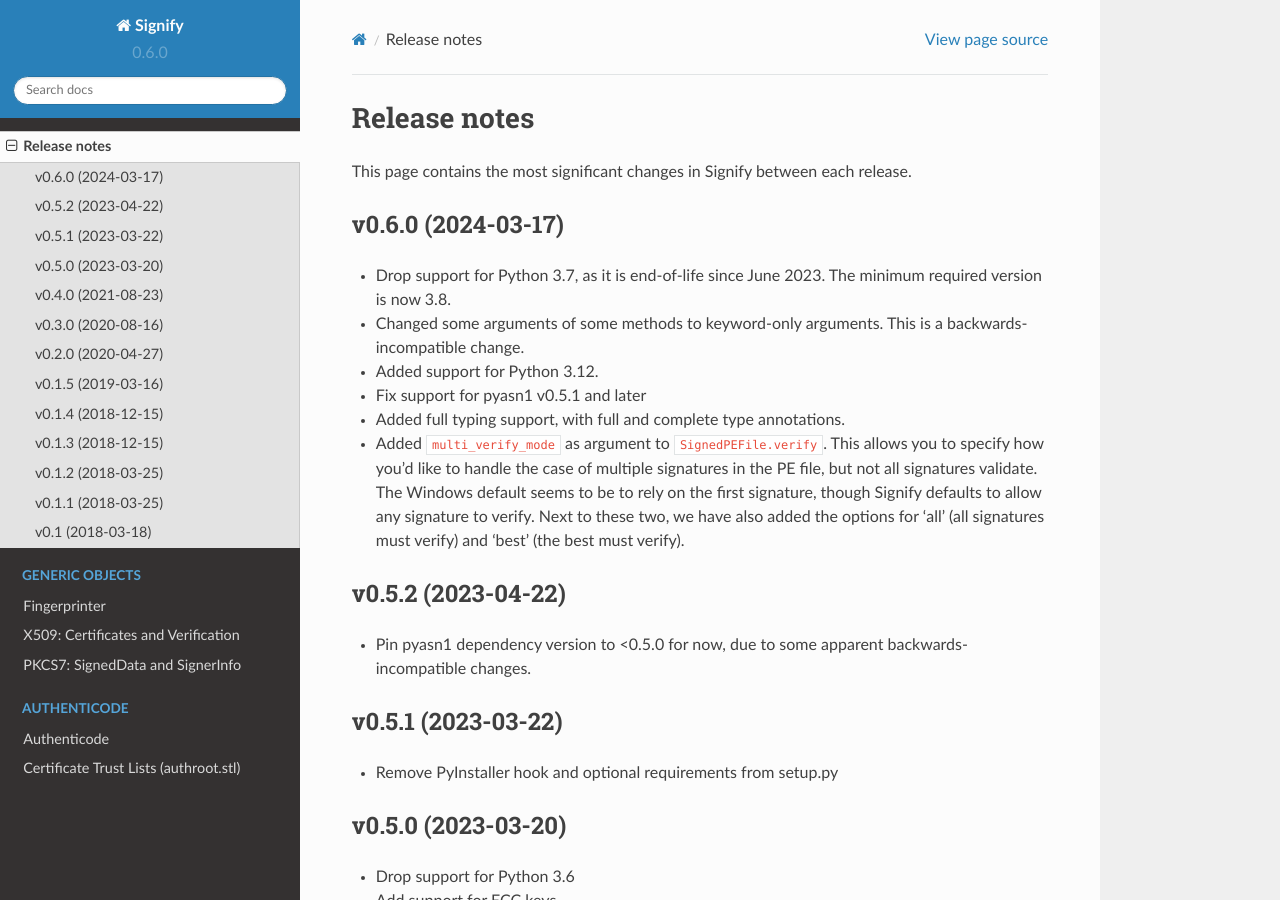
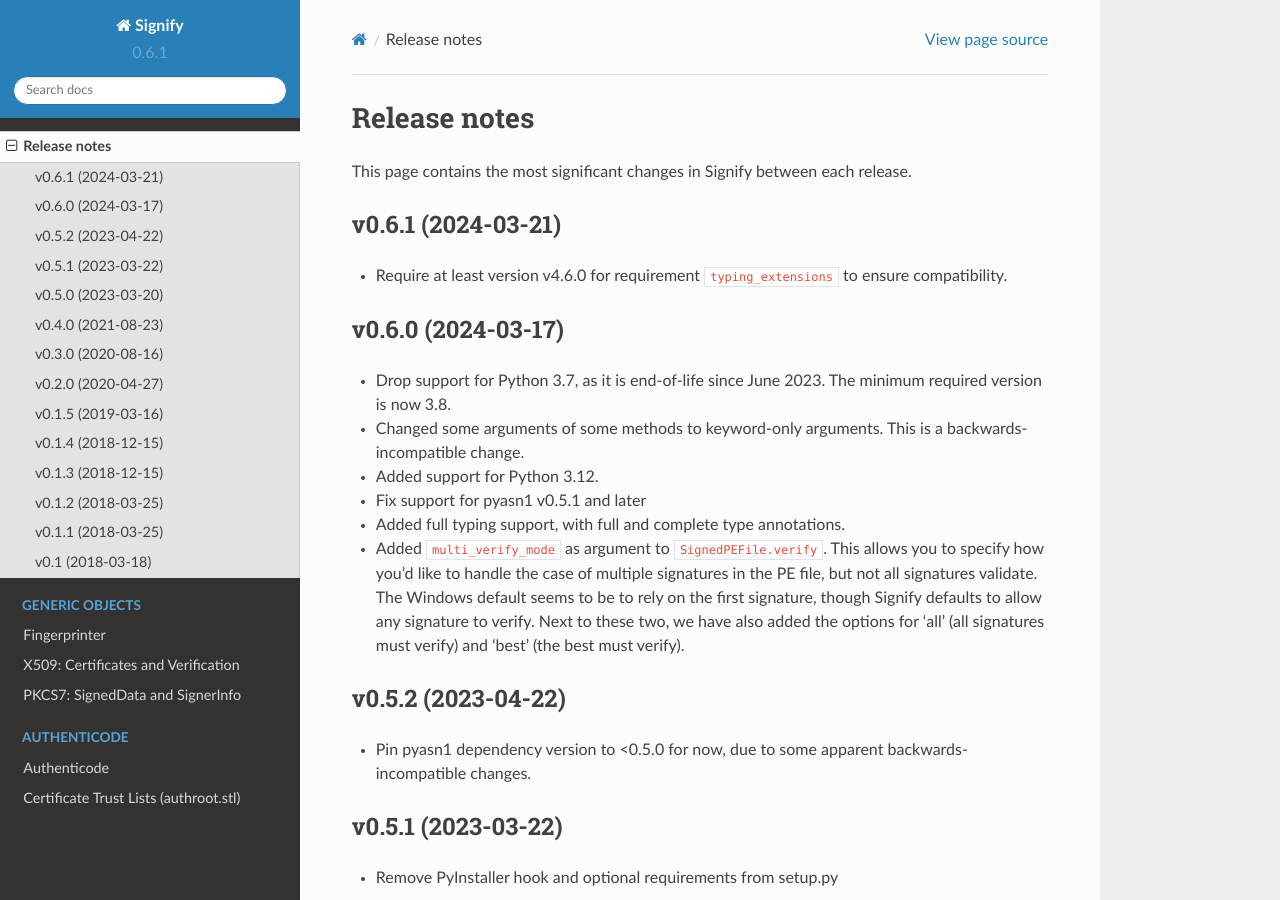
Before and after one commit to ralphje/signify, a Sphinx documentation site: the page built from docs/changelog.rst, in a window 1280 px wide and 900 px high. Built offline with Sphinx 7.4.7 and the Read the Docs theme 2.0.0, drawn with Linux system fonts in a browser that asks for light colours.

Commit message:
Release version 0.6.1

```diff
--- a/docs/changelog.rst
+++ b/docs/changelog.rst
@@ -1,6 +1,10 @@
 Release notes
 =============
 This page contains the most significant changes in Signify between each release.
+
+v0.6.1 (2024-03-21)
+-------------------
+* Require at least version v4.6.0 for requirement ``typing_extensions`` to ensure compatibility.
 
 v0.6.0 (2024-03-17)
 -------------------
--- a/signify/__init__.py
+++ b/signify/__init__.py
@@ -1,6 +1,6 @@
 from typing import Any, cast
 
-__version__ = "0.6.0"
+__version__ = "0.6.1"
 
 
 def _print_type(t: Any) -> str:
```
